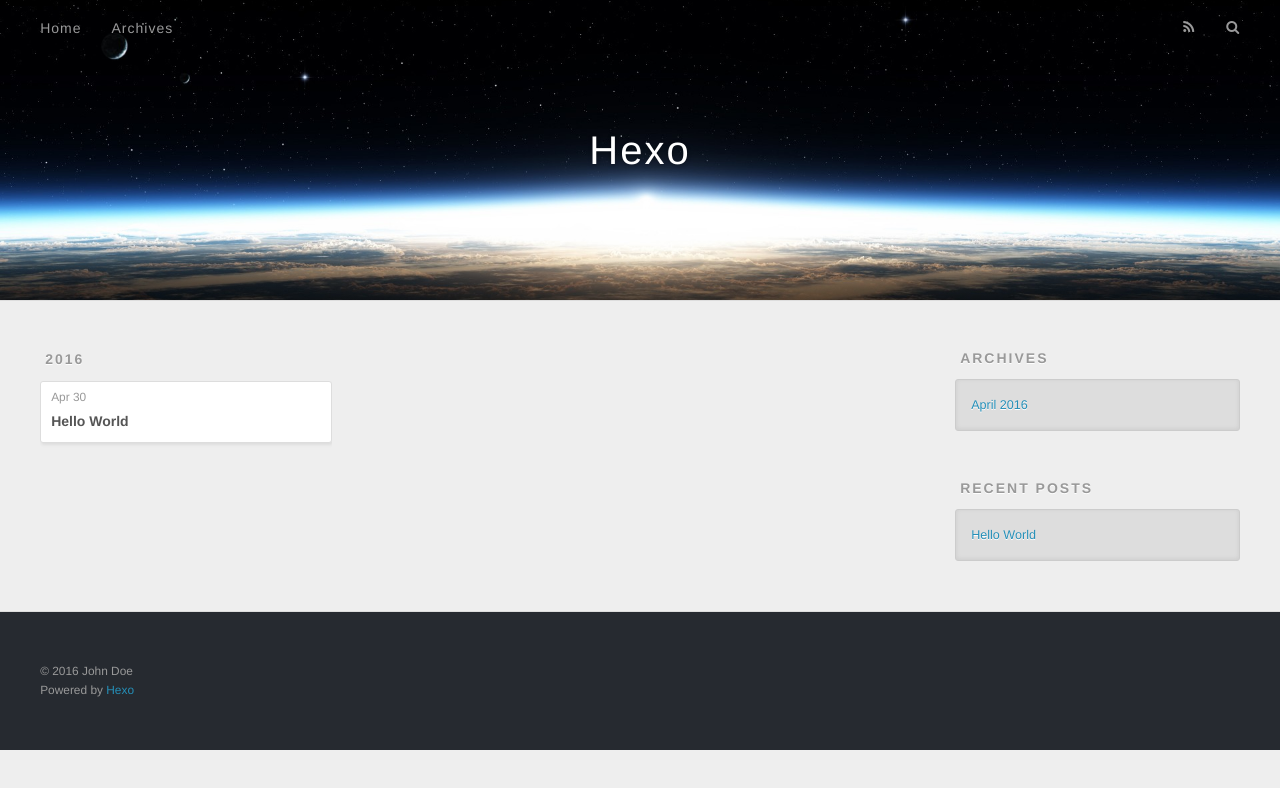
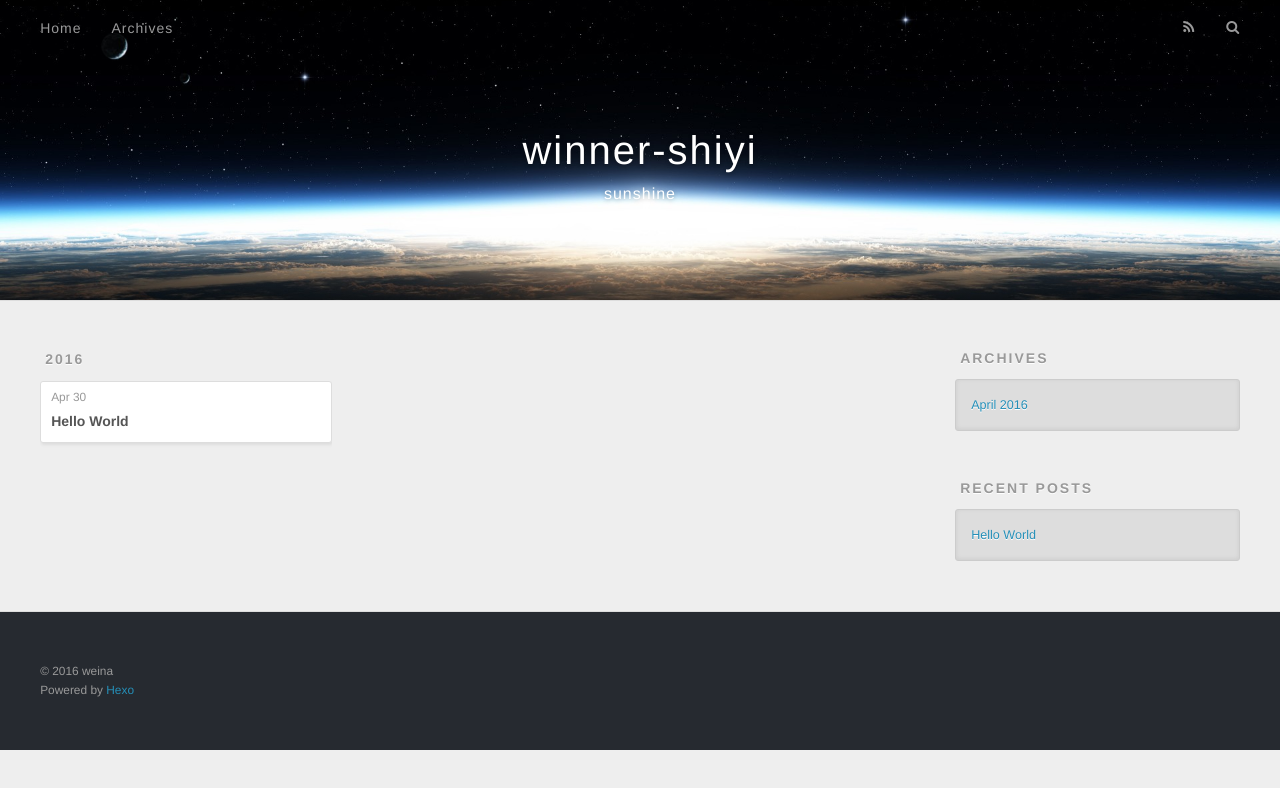
Before and after one commit to winner-shiyi/winner-shiyi.github.io, a plain HTML site: page archives/2016/04/index.html in a window 1280 px wide. Drawn offline with nearby package versions, Linux system fonts and the light colour scheme.

Commit message:
Site updated: 2016-04-30 21:21:33

```diff
--- a/archives/2016/04/index.html
+++ b/archives/2016/04/index.html
@@ -3,19 +3,19 @@
 <head>
   <meta charset="utf-8">
 
-  <title>Archives: 2016/4 | Hexo</title>
+  <title>Archives: 2016/4 | winner-shiyi</title>
   <meta name="viewport" content="width=device-width, initial-scale=1, maximum-scale=1">
-  <meta name="description">
+  <meta name="description" content="sunshine">
 <meta property="og:type" content="website">
-<meta property="og:title" content="Hexo">
+<meta property="og:title" content="winner-shiyi">
 <meta property="og:url" content="http://yoursite.com/archives/2016/04/index.html">
-<meta property="og:site_name" content="Hexo">
-<meta property="og:description">
+<meta property="og:site_name" content="winner-shiyi">
+<meta property="og:description" content="sunshine">
 <meta name="twitter:card" content="summary">
-<meta name="twitter:title" content="Hexo">
-<meta name="twitter:description">
+<meta name="twitter:title" content="winner-shiyi">
+<meta name="twitter:description" content="sunshine">
 
-    <link rel="alternate" href="/atom.xml" title="Hexo" type="application/atom+xml">
+    <link rel="alternate" href="/atom.xml" title="winner-shiyi" type="application/atom+xml">
 
 
     <link rel="icon" href="/favicon.png">
@@ -36,8 +36,12 @@
   <div id="header-outer" class="outer">
     <div id="header-title" class="inner">
       <h1 id="logo-wrap">
-        <a href="/" id="logo">Hexo</a>
+        <a href="/" id="logo">winner-shiyi</a>
       </h1>
+
+        <h2 id="subtitle-wrap">
+          <a href="/" id="subtitle">sunshine</a>
+        </h2>
 
     </div>
     <div id="header-inner" class="inner">
@@ -140,7 +144,7 @@
 
   <div class="outer">
     <div id="footer-info" class="inner">
-      &copy; 2016 John Doe<br>
+      &copy; 2016 weina<br>
       Powered by <a href="http://hexo.io/" target="_blank">Hexo</a>
     </div>
   </div>
```
Also changed, not shown: 2016/04/30/hello-world/index.html (+10 -6 lines), archives/2016/index.html (+14 -10 lines), archives/index.html (+14 -10 lines), index.html (+15 -11 lines).
